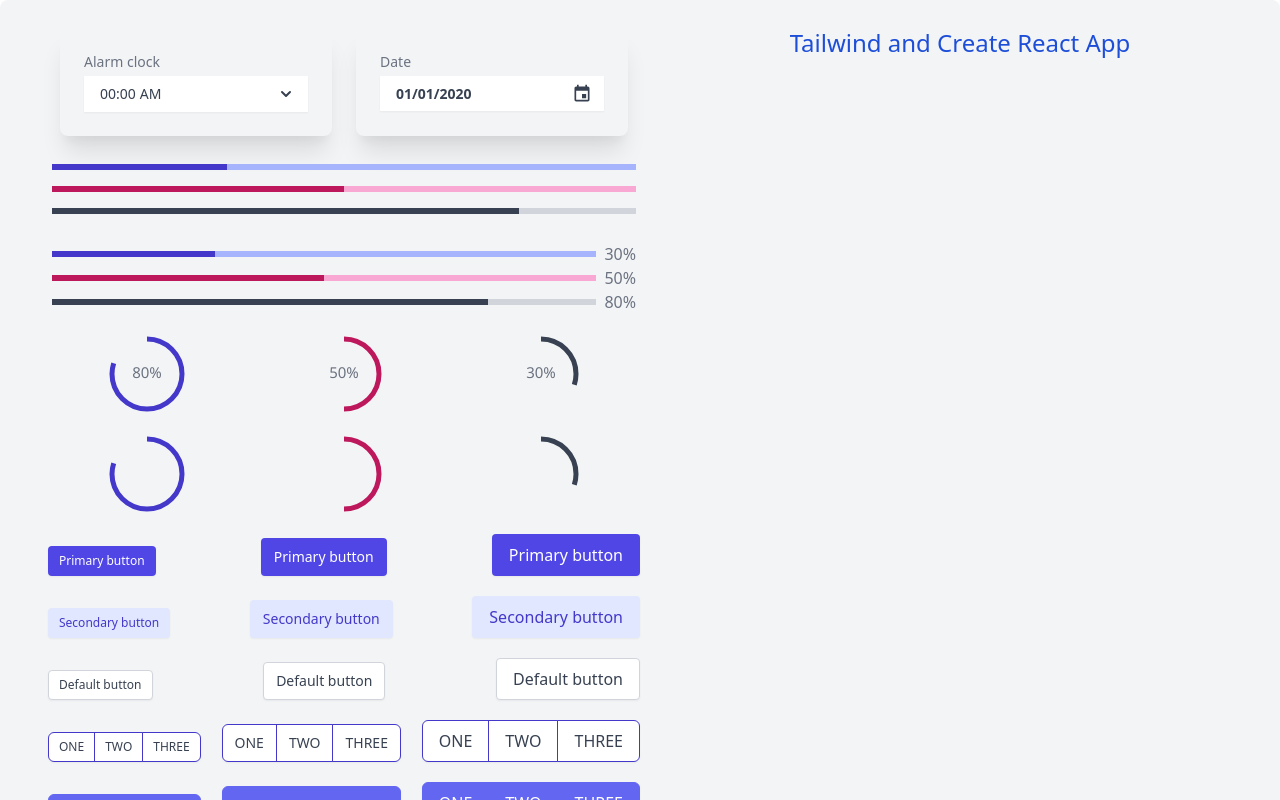
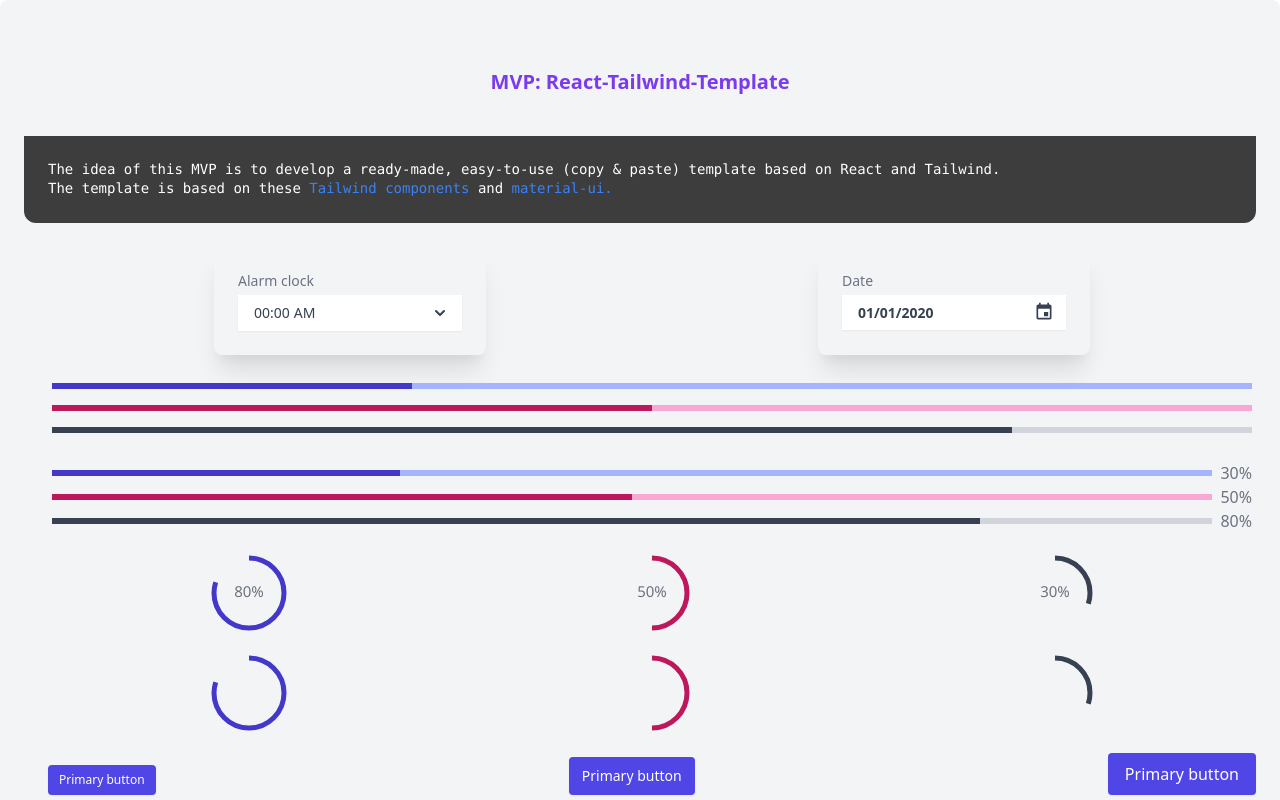
Before and after one commit to amacool/MVP-React-Tailwind-Template, a React (Create React App) app: page / in a window 1280 px wide. Shown: the top 800 px of the page. Built offline with nearby package versions, Linux system fonts and the light colour scheme.

Commit message:
add heading

```diff
--- a/src/App.js
+++ b/src/App.js
@@ -20,7 +20,21 @@
 function App() {
   return (
     <div className="w-full mx-auto flex p-6 bg-gray-100 rounded-lg shadow-xl grid grid-cols-2">
-      <div className="ml-6 pt-1 col-span-1">
+      <div className="pt-1 col-span-2 mb-5">
+        <div className="rounded-t-xl overflow-hidden bg-gradient-to-r from-emerald-50 to-teal-100 p-10">
+          <p className="text-purple-600 text-center text-xl font-semibold truncate">MVP: React-Tailwind-Template</p>
+        </div>
+        <div className="overflow-hidden rounded-b-xl bg-emerald-500">
+          <pre className="scrollbar-none overflow-x-auto p-6 text-sm leading-snug language-html text-white bg-black bg-opacity-75">
+            The idea of this MVP is to develop a ready-made, easy-to-use (copy & paste) template based on React and Tailwind.
+            <br />
+            The template is based on these <a className="text-blue-500" rel="noreferrer" target="_blank" href="https://tailwindui.com/components">Tailwind components </a>
+            and <a className="text-blue-500" rel="noreferrer" target="_blank" href="https://material-ui.com/">material-ui.</a>
+          </pre>
+        </div>
+      </div>
+
+      <div className="ml-6 pt-1 col-span-2">
         <div className="mb-5 flex">
           <CustomTimePicker label="Alarm clock" />
           <CustomDatePicker label="Date" defaultValue={new Date(2020, 0, 1)} color="secondary" />
@@ -118,12 +132,6 @@
           <p className="text-2xl">Positioned Snackbar</p>
           <SnackbarExample />
         </div>
-
-      </div>
-      <div className="ml-6 pt-1 col-span-1">
-        <h1 className="text-2xl text-blue-700 leading-tight text-center">
-          Tailwind and Create React App
-        </h1>
       </div>
 
       <div className="w-full flex flex-col md:flex-row justify-center items-start bg-gray-100 col-span-2">
```
Also changed, not shown: 2 other files (tests, documents, lock files or other folders).
